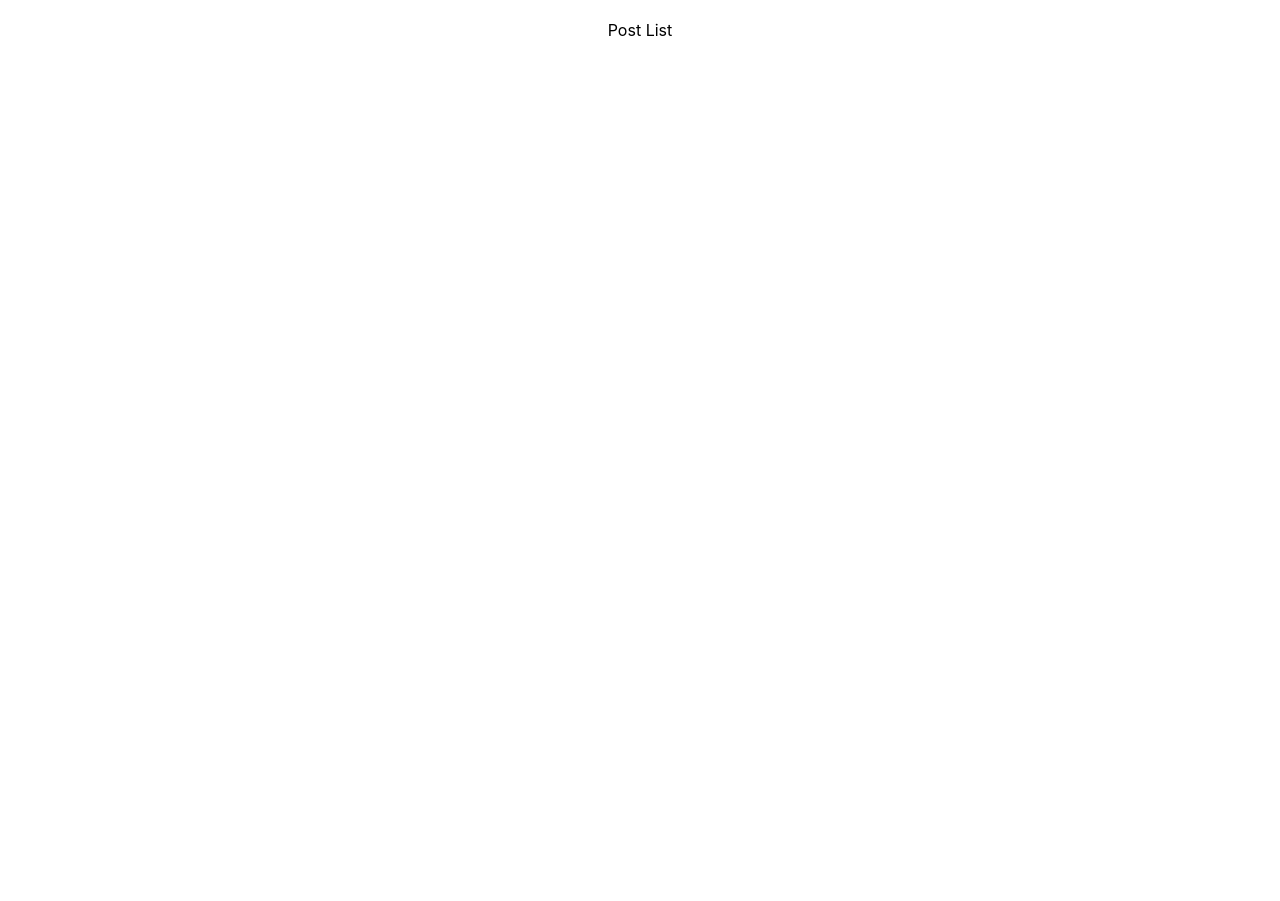
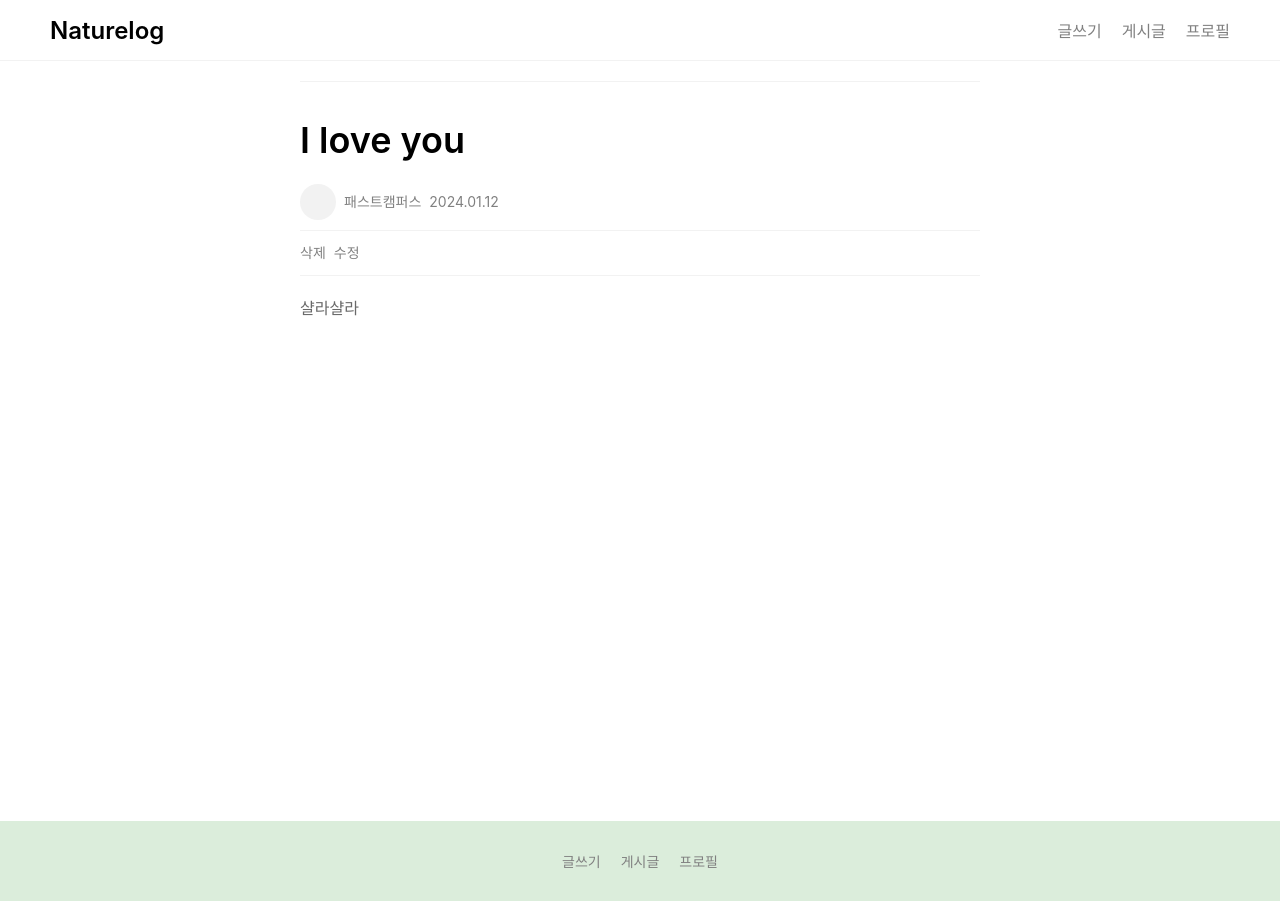
Before and after one commit to hanol2/Naturelog, a React (Create React App) app: page /posts/0 in a window 1280 px wide. Before the commit the page ends 800 px from the top, so only its background shows below. Built offline with nearby package versions, Linux system fonts and the light colour scheme.

Commit message:
📝 docs : Add  profile, detail component  화면 구현

```diff
--- a/src/components/Footer.tsx
+++ b/src/components/Footer.tsx
@@ -1,9 +1,11 @@
-export default function Footer () {
-    return (
-        <footer>
-            <div>Menu 1</div>
-            <div>Menu 1</div>
-            <div>Menu 1</div>
-        </footer>
-    )
+import { Link } from "react-router-dom";
+
+export default function Footer() {
+  return (
+    <footer>
+      <Link to="/posts/new">글쓰기</Link>
+      <Link to="/posts">게시글</Link>
+      <Link to="/profile">프로필</Link>
+    </footer>
+  );
 }
--- a/src/components/Header.tsx
+++ b/src/components/Header.tsx
@@ -1,13 +1,16 @@
 import { Link } from "react-router-dom";
 
-export default function Header () {
-    return (
-        <header>
-            <div>
-                <Link to="/posts/new">글쓰기</Link>
-                <Link to="/posts/new">게시글</Link>
-                <Link to="/posts/new">프로필</Link>
-            </div>
-        </header>
-    )
+export default function Header() {
+  return (
+    <header className="header">
+      <Link to="/" className="header__logo">
+        Naturelog
+      </Link>
+      <div>
+        <Link to="/posts/new">글쓰기</Link>
+        <Link to="/posts">게시글</Link>
+        <Link to="/profile">프로필</Link>
+      </div>
+    </header>
+  );
 }
--- /dev/null
+++ b/src/components/PostDetail.tsx
@@ -0,0 +1,21 @@
+import { Link } from "react-router-dom";
+
+export default function PostDetail() {
+  return (
+    <div className="post__detail">
+      <div className="post__box">
+        <div className="post__title">I love you</div>
+        <div className="post__profile-box">
+          <div className="post__profile" />
+          <div className="post__author-name">패스트캠퍼스</div>
+          <div className="post__date">2024.01.12</div>
+        </div>
+        <div className="post__utils-box">
+          <div className="post__delete">삭제</div>
+          <div className="post__edit">수정</div>
+        </div>
+        <div className="post__text">샬라샬라</div>
+      </div>
+    </div>
+  );
+}
--- /dev/null
+++ b/src/components/PostList.tsx
@@ -0,0 +1,37 @@
+import { Link } from "react-router-dom";
+
+interface PostListProps {
+  hasNavigation?: boolean;
+}
+
+export default function PostList({ hasNavigation = true }: PostListProps) {
+  return (
+    <>
+      {hasNavigation && (
+        <div className="post__navigation">
+          <div className="post__navigation--active">전체</div>
+          <div>나의 글</div>
+        </div>
+      )}
+      <div className="post-list">
+        {[...Array(10)].map((e, index) => (
+          <div key={index} className="post__box">
+            <Link to={`/posts/${index}`}>
+              <div className="post__profile-box">
+                <div className="post__profile" />
+                <div className="post__author-name">패스트캠퍼스</div>
+                <div className="post__date">2024.01.12</div>
+              </div>
+              <div className="post__title">게시글{index}</div>
+              <div className="post__text">샬라샬라</div>
+              <div className="post__utils-box">
+                <div className="post__delete">삭제</div>
+                <div className="post__edit">수정</div>
+              </div>
+            </Link>
+          </div>
+        ))}
+      </div>
+    </>
+  );
+}
--- /dev/null
+++ b/src/components/Profile.tsx
@@ -0,0 +1,19 @@
+import { Link } from "react-router-dom";
+
+export default function Profile() {
+  return (
+    <div className="profile__box">
+      <div className="flex__box-lg">
+        <div className="profile__image" />
+
+        <div>
+          <div className="profile__email">test@test.com</div>
+          <div className="profile__name">김유저</div>
+        </div>
+      </div>
+      <Link to="/" className="profile__logout">
+        로그아웃
+      </Link>
+    </div>
+  );
+}
--- a/src/components/Router.tsx
+++ b/src/components/Router.tsx
@@ -1,27 +1,27 @@
-import {Routes, Route, Navigate, Link} from 'react-router-dom'
-import PostDetail from '../pages/posts'
-import Home from '../pages/home'
-import PostList from '../pages/posts'
-import PostNew from '../pages/posts/new'
-import PostEdit from '../pages/posts/edit'
-import Profile from '../pages/profile'
-import SignupPage from '../pages/signup'
-import LoginPage from '../pages/login'
+import { Routes, Route, Navigate, Link } from "react-router-dom";
+import Home from "../pages/home";
+import PostList from "../pages/posts";
+import PostDetail from "../pages/posts/detail";
+import PostNew from "../pages/posts/new";
+import PostEdit from "../pages/posts/edit";
+import SignupPage from "../pages/signup";
+import LoginPage from "../pages/login";
+import ProfilePage from "../pages/profile";
 
-export default function Router(){
-    return (
-        <>
-    <Routes>
-      <Route path="/" element={<Home/>}/>
-      <Route path="/posts" element={<PostList/>}/>
-      <Route path="/posts/:id" element={<PostDetail/>}/>
-      <Route path="/posts/new" element={<PostNew/>}/>
-      <Route path="/posts/edit/:id" element={<PostEdit/>}/>
-      <Route path="/posts/profile" element={<Profile/>}/>
-      <Route path="/login" element={<LoginPage/>}/>
-      <Route path="/signup" element={<SignupPage/>}/>
-      <Route path="*" element={<Navigate replace to="/"/>}/>
-    </Routes>
-        </>
-    )
+export default function Router() {
+  return (
+    <>
+      <Routes>
+        <Route path="/" element={<Home />} />
+        <Route path="/posts" element={<PostList />} />
+        <Route path="/posts/:id" element={<PostDetail />} />
+        <Route path="/posts/new" element={<PostNew />} />
+        <Route path="/posts/edit/:id" element={<PostEdit />} />
+        <Route path="/profile" element={<ProfilePage />} />
+        <Route path="/login" element={<LoginPage />} />
+        <Route path="/signup" element={<SignupPage />} />
+        <Route path="*" element={<Navigate replace to="/" />} />
+      </Routes>
+    </>
+  );
 }
--- a/src/index.css
+++ b/src/index.css
@@ -18,12 +18,18 @@ code {
 header {
   display: flex;
   justify-content: space-between;
-  flex-direction: row-reverse;
   border-bottom: 1px solid #f2f2f2;
   padding : 10px 40px;
   min-height: 40px;
   align-items: center;
 }
+
+.header__logo {
+  font-size: 24px;
+  font-weight: 600;
+  color:black;
+}
+
 
 header a {
   margin: 0 10px;
@@ -50,9 +56,170 @@ footer {
   gap : 20px;
 }
 
-/* post-list */
-.post-list {
+footer a {
+  color: gray;
+  text-decoration: none;
+}
+
+footer a:focus,
+footer a:hover {
+  color: black;
+}
+
+/* post navigation */
+.post__navigation{
+  display: flex;
+  gap: 12px;
+  margin : 0 auto;
+  max-width: 680px;
+  font-size: 16px;
+  color : gray;
+  cursor : pointer;
+  padding: 48px 20px 0 20px;
+}
+
+.post__navigation--active{
+  color : black;
+  font-weight: 600;
+}
+
+/* post-list,.post__detail */
+.post-list,
+.post__detail {
   min-height: 90vh;
-  padding: 20px 40px;
+  padding: 20px;
   text-align: center;
+  max-width: 680px;
+  margin : 0 auto;
+  text-align: left;
+  line-height : 24px;
 }
+
+.post__box {
+  padding-top :24px;
+  padding-bottom: 24px;
+  border-top: 1px solid #f2f2f2;
+}
+
+.post__profile-box{
+  display: flex;
+  gap: 8px;
+  font-size : 14px;
+  align-items : center;
+}
+
+.post-list a {
+  text-decoration: none;
+  color : black;
+}
+
+.post__profile {
+  width: 36px;
+  height: 36px;
+  background-color: #f2f2f2;
+  border-radius: 50%;
+}
+
+.post__date,
+.post__author-name {
+  color : gray;
+}
+
+.post__title {
+  font-size : 20px;
+  font-weight: 600;
+  margin : 14px 0;
+}
+
+.post__text {
+  color : dimgray;
+  font-size : 16px;
+}
+
+.post__utils-box{
+  display: flex;
+  flex-direction: row-reverse;
+  gap: 8px;
+  font-size :14px;
+  color : gray;
+
+}
+
+.post__delete:hover,
+.post__delete:focus{
+  color : black;
+}
+
+.post__edit:hover,
+.post__edit:focus {
+  color: black;
+}
+
+/* .post__detail */
+
+.post__detail .post__title {
+  font-size : 36px;
+  line-height: 40px;
+}
+
+.post__detail .post__utils-box {
+  padding: 10px 0;
+  border-top : 1px solid #f2f2f2;
+  border-bottom : 1px solid #f2f2f2;
+  flex-direction: row;
+}
+
+.post__detail .post__profile-box {
+  padding : 10px 0
+}
+
+.post__detail .post__text {
+  padding : 20px 0;
+}
+
+/* profile */
+
+.profile__box {
+  display: flex;
+  gap: 18px;
+  align-items: center;
+  font-size : 18px;
+  margin : 0 auto;
+  max-width : 680px;
+  text-align: left;
+  line-height: 24px;
+  justify-content: space-between;
+  padding:20px;
+}
+
+.flex__box-lg {
+  display: flex;
+  gap : 18px;
+  align-items: center;
+}
+
+.profile__image {
+  background-color: #f2f2f2;
+  border-radius: 50%;
+  width: 72px;
+  height: 72px;
+}
+
+.profile__name {
+  font-size : 16px;
+  padding-top : 4px;
+}
+
+.profile__email {
+  font-weight: 500;
+}
+
+.profile__logout {
+  color : gray;
+  font-size : 14px;
+}
+
+.profile__logout:hover,
+.profile__logout:focus {
+  color : black;
+}
--- a/src/pages/posts/detail.tsx
+++ b/src/pages/posts/detail.tsx
@@ -1,5 +1,13 @@
-export default function PostDetail () {
-    return (
-        <h1>Post Detail Page</h1>
-    )
+import Footer from "../../components/Footer";
+import Header from "../../components/Header";
+import PostDetail from "../../components/PostDetail";
+
+export default function PostPage() {
+  return (
+    <>
+      <Header />
+      <PostDetail />
+      <Footer />
+    </>
+  );
 }
--- a/src/pages/posts/index.tsx
+++ b/src/pages/posts/index.tsx
@@ -1,5 +1,13 @@
-export default function PostList () {
-    return (
-        <div className="post-list">Post List</div>
-    )
+import PostList from "../../components/PostList";
+import Header from "../../components/Header";
+import Footer from "../../components/Footer";
+
+export default function PostPage() {
+  return (
+    <>
+      <Header />
+      <PostList hasNavigation={false} />
+      <Footer />
+    </>
+  );
 }
--- a/src/pages/posts/new.tsx
+++ b/src/pages/posts/new.tsx
@@ -1,5 +1,12 @@
-export default function PostNew () {
-    return (
-        <h1>Post New Page</h1>
-    )
+import Footer from "../../components/Footer";
+import Header from "../../components/Header";
+
+export default function PostNew() {
+  return (
+    <>
+      <Header />
+      <div>Post Form</div>
+      <Footer />
+    </>
+  );
 }
--- a/src/pages/profile/index.tsx
+++ b/src/pages/profile/index.tsx
@@ -1,5 +1,15 @@
-export default function Profile () {
-    return (
-        <h1>Profile Page</h1>
-    )
+import Footer from "../../components/Footer";
+import Header from "../../components/Header";
+import PostList from "../../components/PostList";
+import Profile from "../../components/Profile";
+
+export default function ProfilePage() {
+  return (
+    <>
+      <Header />
+      <Profile />
+      <PostList hasNavigation={false} />
+      <Footer />
+    </>
+  );
 }
```
Also changed, not shown: src/pages/home/index.tsx (+10 -9 lines).
